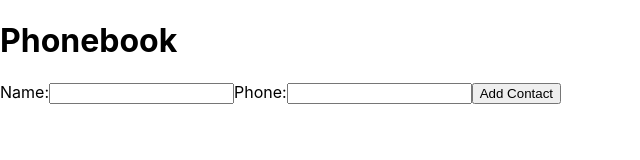
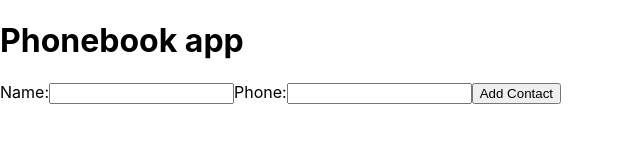
Before and after one commit to yadavn01/phonebook-app, a React (Create React App) app in the folder client/: page / in a window 1280 px wide. Shown: the top 160 px of the page, without its empty margins (0-640 px from the left). Built offline with nearby package versions, Linux system fonts and the light colour scheme.

Commit message:
title changes

```diff
--- a/client/src/App.js
+++ b/client/src/App.js
@@ -17,7 +17,7 @@ function PhonebookApp() {
 
     return (
         <div className="container">
-            <h1>Phonebook</h1>
+            <h1>Phonebook app</h1>
             <form onSubmit={handleSubmit}>
                 <label htmlFor="name">Name:</label>
                 <input
```
